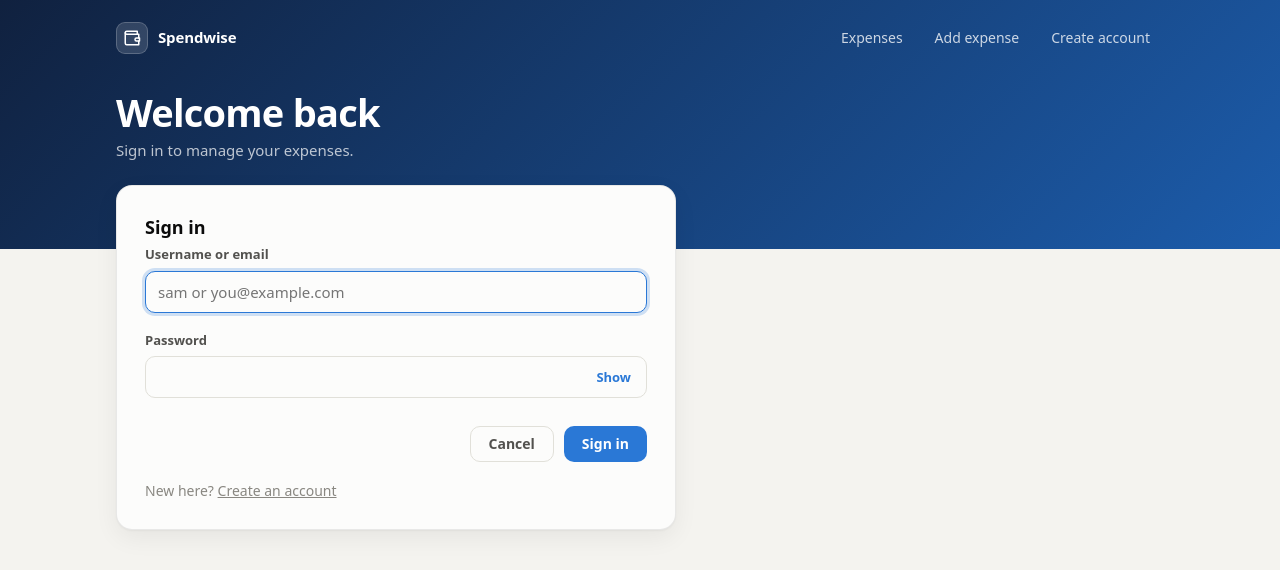
After one commit to nizam-shainulla-sg/expense-tracking-app, a Django app: page /login/ in a window 1280 px wide. The commit adds this page. Shown: the top 570 px of the page. Run offline with Django 5.2, Linux system fonts and the light colour scheme.

Commit message:
EXP-4: add login, sign-out and per-user access to expenses
- Sign in with username or email (EmailOrUsernameBackend); POST-only sign out
- Every page except register/login requires a signed-in user
- Regular users see and add only their own expenses; admins (staff or
  superuser) see everyone's and may choose the owner

Co-Authored-By: Claude Sonnet 5.5 <noreply@anthropic.com>

```diff
--- /dev/null
+++ b/expenses/auth.py
@@ -0,0 +1,41 @@
+from django.contrib.auth import get_user_model
+from django.contrib.auth.backends import ModelBackend
+from django.contrib.auth.forms import AuthenticationForm
+
+
+class EmailOrUsernameBackend(ModelBackend):
+    """Sign in with either the generated username or the account email (any letter case).
+
+    Email is not unique in the database, so an email shared by several accounts matches
+    none of them; the person must use a username instead.
+    """
+
+    def authenticate(self, request, username=None, password=None, **kwargs):
+        if not username or password is None:
+            return None
+        User = get_user_model()
+        user = User.objects.filter(username__iexact=username).first()
+        if user is None:
+            matches = list(User.objects.filter(email__iexact=username)[:2])
+            user = matches[0] if len(matches) == 1 else None
+        if user and user.check_password(password) and self.user_can_authenticate(user):
+            return user
+        return None
+
+
+class LoginForm(AuthenticationForm):
+    error_messages = {
+        "invalid_login": "Incorrect username/email or password.",
+        "inactive": "This account is inactive.",
+    }
+
+    def __init__(self, *args, **kwargs):
+        super().__init__(*args, **kwargs)
+        username = self.fields["username"]
+        username.label = "Username or email"
+        username.max_length = 254
+        username.widget.attrs.update(
+            {"autocomplete": "username", "autofocus": True, "maxlength": 254,
+             "placeholder": "sam or you@example.com"}
+        )
+        self.fields["password"].widget.attrs["autocomplete"] = "current-password"
--- a/expenses/forms.py
+++ b/expenses/forms.py
@@ -18,8 +18,12 @@ class ExpenseForm(forms.ModelForm):
             "date": forms.DateInput(attrs={"type": "date"}),
         }
 
-    def __init__(self, *args, **kwargs):
+    def __init__(self, *args, choose_user=False, **kwargs):
         super().__init__(*args, **kwargs)
+        if not choose_user:
+            # Only admins pick the owner; for everyone else the view sets it.
+            del self.fields["user"]
+            return
         self.fields["user"].queryset = self.fields["user"].queryset.order_by("first_name")
         self.fields["user"].label_from_instance = lambda u: u.get_full_name() or u.username
 
--- /dev/null
+++ b/expenses/templates/expenses/login.html
@@ -0,0 +1,69 @@
+{% extends "expenses/base.html" %}
+
+{% block title %}Sign in · Expense Tracker{% endblock %}
+
+{% block extra_head %}
+<style>
+  .password-wrap { position: relative; }
+  .password-wrap input { padding-right: 64px; }
+  .toggle {
+    position: absolute; right: 6px; top: 50%; transform: translateY(-50%);
+    border: 0; background: transparent; color: var(--accent);
+    font: 600 13px/1 system-ui, -apple-system, "Segoe UI", sans-serif;
+    padding: 8px 10px; border-radius: 8px; cursor: pointer;
+  }
+  .toggle:hover { background: var(--surface-2); }
+  .alt { margin: 18px 0 0; font-size: 14px; color: var(--muted); }
+</style>
+{% endblock %}
+
+{% block hero %}
+<h1>Welcome back</h1>
+<p>Sign in to manage your expenses.</p>
+{% endblock %}
+
+{% block content %}
+<div class="card form-card">
+  <h2>Sign in</h2>
+  <form method="post" novalidate>
+    {% csrf_token %}
+    <input type="hidden" name="next" value="{{ next }}">
+    {% if form.non_field_errors %}<div class="field full has-error">{{ form.non_field_errors }}</div>{% endif %}
+    <div class="grid">
+      {% for field in form %}
+      <div class="field full {% if field.errors %}has-error{% endif %}">
+        <label for="{{ field.id_for_label }}">{{ field.label }}</label>
+        {% if field.name == "password" %}
+        <div class="password-wrap">
+          {{ field }}
+          <button type="button" class="toggle" data-target="{{ field.id_for_label }}" aria-controls="{{ field.id_for_label }}" aria-pressed="false">Show</button>
+        </div>
+        {% else %}
+        {{ field }}
+        {% endif %}
+        {{ field.errors }}
+      </div>
+      {% endfor %}
+    </div>
+    <div class="actions">
+      <a class="btn btn-ghost" href="{% url 'expense_list' %}">Cancel</a>
+      <button class="btn" type="submit">Sign in</button>
+    </div>
+  </form>
+  <p class="alt">New here? <a href="{% url 'register' %}">Create an account</a></p>
+</div>
+{% endblock %}
+
+{% block scripts %}
+<script>
+  document.querySelectorAll(".toggle").forEach((btn) => {
+    btn.addEventListener("click", () => {
+      const input = document.getElementById(btn.dataset.target);
+      const show = input.type === "password";
+      input.type = show ? "text" : "password";
+      btn.textContent = show ? "Hide" : "Show";
+      btn.setAttribute("aria-pressed", String(show));
+    });
+  });
+</script>
+{% endblock %}
--- a/expenses/urls.py
+++ b/expenses/urls.py
@@ -5,5 +5,9 @@ from . import views
 urlpatterns = [
     path("", views.expense_list, name="expense_list"),
     path("add/", views.expense_add, name="expense_add"),
+    path("<int:pk>/edit/", views.expense_edit, name="expense_edit"),
+    path("<int:pk>/delete/", views.expense_delete, name="expense_delete"),
     path("register/", views.register, name="register"),
+    path("login/", views.SignInView.as_view(), name="login"),
+    path("logout/", views.sign_out, name="logout"),
 ]
--- a/expenses/views.py
+++ b/expenses/views.py
@@ -1,17 +1,33 @@
 from django.contrib import messages
-from django.contrib.auth import get_user_model, login
+from django.contrib.auth import get_user_model, login, logout
+from django.contrib.auth.decorators import login_required
+from django.contrib.auth.views import LoginView
 from django.db.models import Count, Sum
-from django.shortcuts import redirect, render
+from django.shortcuts import get_object_or_404, redirect, render
 from django.urls import reverse
 from django.utils import timezone
+from django.views.decorators.http import require_POST
 
+from .auth import LoginForm
 from .forms import ExpenseForm, RegistrationForm
 from .models import Expense
 
 
+def is_admin(user):
+    """Admins (staff or superusers) may see and choose any user's expenses."""
+    return user.is_staff or user.is_superuser
+
+
+@login_required
 def expense_list(request):
-    users = get_user_model().objects.order_by("first_name")
-    selected_user = users.filter(username=request.GET.get("user")).first()
+    admin = is_admin(request.user)
+    if admin:
+        users = get_user_model().objects.order_by("first_name")
+        selected_user = users.filter(username=request.GET.get("user")).first()
+    else:
+        # Everyone else only ever sees their own expenses; ?user= is ignored.
+        users = get_user_model().objects.none()
+        selected_user = request.user
 
     expenses = Expense.objects.select_related("user")
     if selected_user:
@@ -42,23 +58,70 @@ def expense_list(request):
             "by_category": by_category,
             "users": users,
             "selected_user": selected_user,
+            "is_admin": admin,
         },
     )
 
 
+@login_required
 def expense_add(request):
+    admin = is_admin(request.user)
     if request.method == "POST":
-        form = ExpenseForm(request.POST)
+        form = ExpenseForm(request.POST, choose_user=admin)
         if form.is_valid():
-            expense = form.save()
+            expense = form.save(commit=False)
+            if not admin:
+                expense.user = request.user  # never trust a submitted owner
+            expense.save()
+            messages.success(request, "Expense added.")
             return redirect(f"{reverse('expense_list')}?user={expense.user.username}")
     else:
         initial = {"date": timezone.localdate()}
-        user = get_user_model().objects.filter(username=request.GET.get("user")).first()
-        if user:
-            initial["user"] = user
-        form = ExpenseForm(initial=initial)
+        if admin:
+            user = get_user_model().objects.filter(username=request.GET.get("user")).first()
+            if user:
+                initial["user"] = user
+        form = ExpenseForm(initial=initial, choose_user=admin)
     return render(request, "expenses/add.html", {"form": form})
+
+
+def own_or_any_expense(request, pk):
+    """Admins may reach any expense; everyone else only their own (anyone else's is a 404)."""
+    if is_admin(request.user):
+        return get_object_or_404(Expense, pk=pk)
+    return get_object_or_404(Expense, pk=pk, user=request.user)
+
+
+@login_required
+def expense_edit(request, pk):
+    expense = own_or_any_expense(request, pk)
+    admin = is_admin(request.user)
+    if request.method == "POST":
+        form = ExpenseForm(request.POST, instance=expense, choose_user=admin)
+        if form.is_valid():
+            expense = form.save()
+            messages.success(request, "Expense updated.")
+            return redirect(f"{reverse('expense_list')}?user={expense.user.username}")
+    else:
+        form = ExpenseForm(instance=expense, choose_user=admin)
+    return render(request, "expenses/add.html", {
+        "form": form,
+        "title": "Edit expense",
+        "heading": "Edit an expense",
+        "intro": "Change the details below and save.",
+        "submit_label": "Save changes",
+    })
+
+
+@login_required
+def expense_delete(request, pk):
+    expense = own_or_any_expense(request, pk)
+    if request.method == "POST":
+        owner = expense.user.username
+        expense.delete()
+        messages.success(request, "Expense deleted.")
+        return redirect(f"{reverse('expense_list')}?user={owner}")
+    return render(request, "expenses/delete.html", {"expense": expense})
 
 
 def register(request):
@@ -74,3 +137,25 @@ def register(request):
     else:
         form = RegistrationForm()
     return render(request, "expenses/register.html", {"form": form})
+
+
+class SignInView(LoginView):
+    template_name = "expenses/login.html"
+    authentication_form = LoginForm
+    redirect_authenticated_user = True
+
+    def get_success_url(self):
+        # Honors a safe ?next=, otherwise the user's own list.
+        return self.get_redirect_url() or f"{reverse('expense_list')}?user={self.request.user.username}"
+
+    def form_valid(self, form):
+        response = super().form_valid(form)
+        messages.success(self.request, f"Welcome back, {form.get_user().first_name or form.get_user().username}!")
+        return response
+
+
+@require_POST
+def sign_out(request):
+    logout(request)
+    messages.success(request, "You have been signed out.")
+    return redirect("login")
```
Also changed, not shown: expenses/templates/expenses/add.html (+4 -4 lines), expenses/templates/expenses/delete.html (added, +25 -0 lines).
